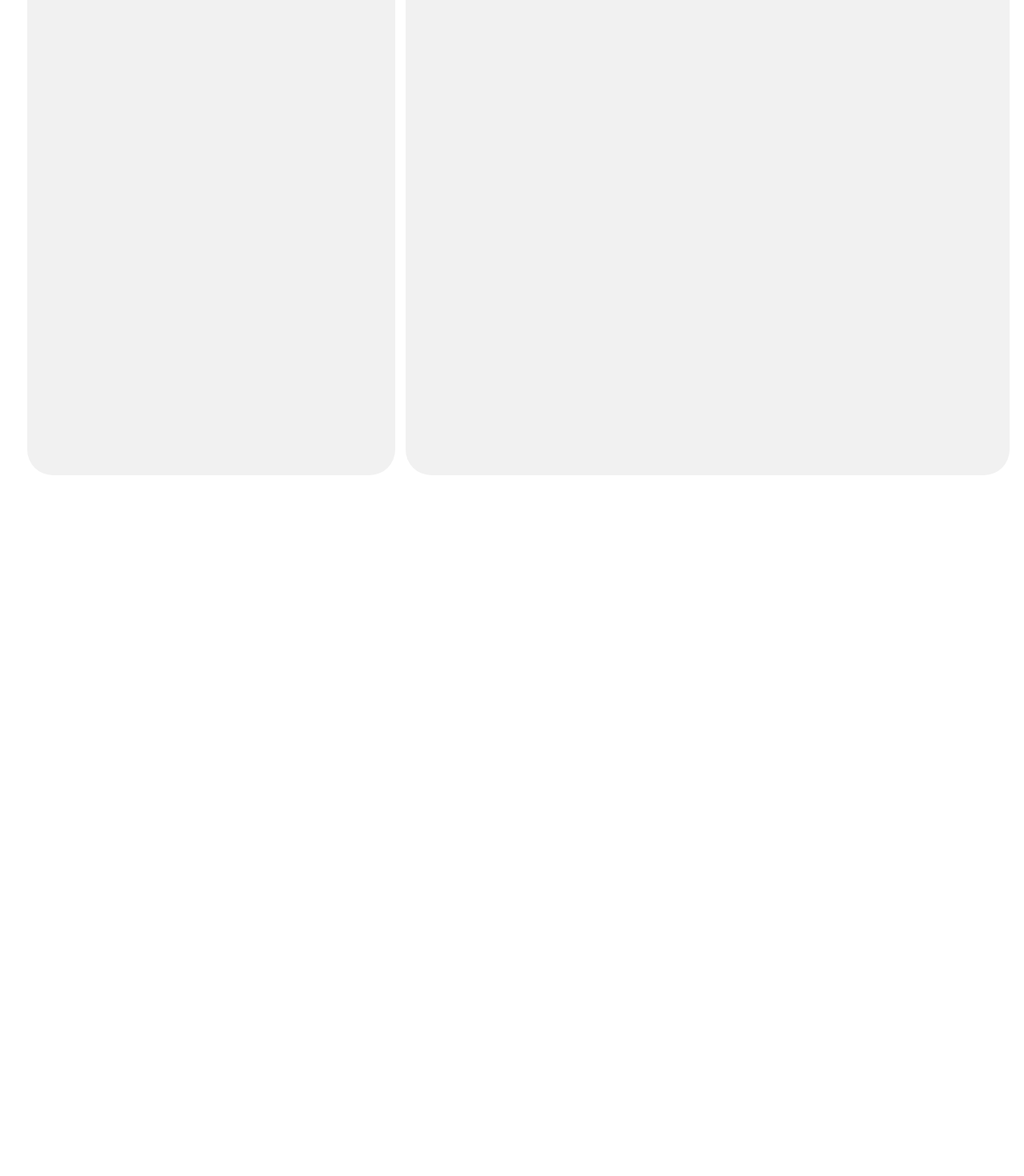
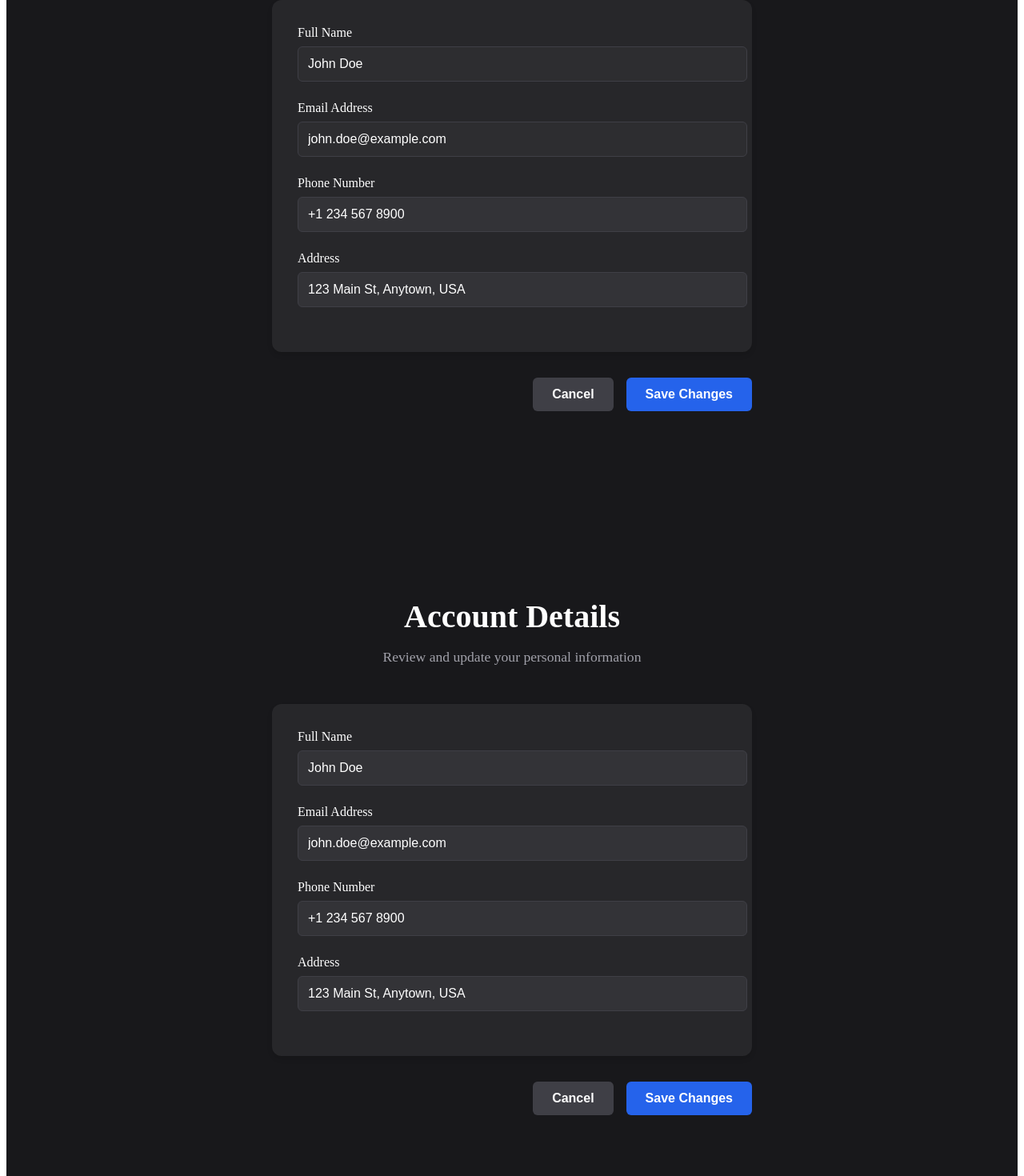
Before and after one commit to ThejasKumar100/hackutd11, a SvelteKit app in the folder FE/webApp/: page /account-details in a window 1280 px wide. Before the commit this address had no page. Shown: the part 280-1750 px from the top of the page at 80% size. Before the commit the page ends 1482 px from the top, so only its background shows below. Built offline with nearby package versions, Linux system fonts and the light colour scheme.

Commit message:
account-details page

```diff
--- /dev/null
+++ b/FE/webApp/src/routes/account-details/+page.svelte
@@ -0,0 +1,245 @@
+<script lang="ts">
+    import Header from '../user-dashboard/Header.svelte';
+    import { goto } from '$app/navigation';
+
+    // Mock user data (replace with actual data fetching logic)
+    let user = {
+        name: "John Doe",
+        email: "john.doe@example.com",
+        phone: "+1 234 567 8900",
+        address: "123 Main St, Anytown, USA"
+    };
+
+    function handleSave() {
+        // Implement save logic here
+        console.log('Saving user details:', user);
+        // After saving, you might want to show a success message or redirect
+    }
+
+    function handleCancel() {
+        goto('/user-dashboard');
+    }
+</script>
+
+<Header />
+
+<div class="account-container">
+    <div class="account-content">
+        <div class="account-header">
+            <h1>Account Details</h1>
+            <p class="subtitle">Review and update your personal information</p>
+        </div>
+
+        <form class="account-form" on:submit|preventDefault={handleSave}>
+            <div class="form-panel">
+                <div class="form-group">
+                    <label for="name">Full Name</label>
+                    <input type="text" id="name" value={user.name} readonly>
+                </div>
+
+                <div class="form-group">
+                    <label for="email">Email Address</label>
+                    <input type="email" id="email" value={user.email} readonly>
+                </div>
+
+                <div class="form-group">
+                    <label for="phone">Phone Number</label>
+                    <input type="tel" id="phone" bind:value={user.phone}>
+                </div>
+
+                <div class="form-group">
+                    <label for="address">Address</label>
+                    <input type="text" id="address" bind:value={user.address}>
+                </div>
+            </div>
+
+            <div class="button-group">
+                <button type="button" class="cancel-button" on:click={handleCancel}>
+                    Cancel
+                </button>
+                <button type="submit" class="save-button">
+                    Save Changes
+                </button>
+            </div>
+        </form>
+    </div>
+</div>
+
+<Header />
+
+<div class="account-container">
+    <div class="account-content">
+        <div class="account-header">
+            <h1>Account Details</h1>
+            <p class="subtitle">Review and update your personal information</p>
+        </div>
+
+        <form class="account-form" on:submit|preventDefault={handleSave}>
+            <div class="form-panel">
+                <div class="form-group">
+                    <label for="name">Full Name</label>
+                    <input type="text" id="name" bind:value={user.name} required>
+
+                </div>
+
+                <div class="form-group">
+                    <label for="email">Email Address</label>
+                    <input type="email" id="email" bind:value={user.email} required>
+                </div>
+
+                <div class="form-group">
+                    <label for="phone">Phone Number</label>
+                    <input type="tel" id="phone" bind:value={user.phone}>
+                </div>
+
+                <div class="form-group">
+                    <label for="address">Address</label>
+                    <input type="text" id="address" bind:value={user.address}>
+                </div>
+            </div>
+
+            <div class="button-group">
+                <button type="button" class="cancel-button" on:click={handleCancel}>
+                    Cancel
+                </button>
+                <button type="submit" class="save-button">
+                    Save Changes
+                </button>
+            </div>
+        </form>
+    </div>
+</div>
+
+<style>
+    .account-container {
+        padding-top: 5rem;
+        min-height: 100vh;
+        background-color: rgb(24 24 27);
+    }
+
+    .account-content {
+        max-width: 600px;
+        margin: 0 auto;
+        padding: 2rem;
+    }
+
+    .account-header {
+        margin-bottom: 3rem;
+        text-align: center;
+    }
+
+    h1 {
+        color: white;
+        font-size: 2.5rem;
+        margin-bottom: 0.75rem;
+    }
+
+    .subtitle {
+        color: rgb(161 161 170);
+        font-size: 1.1rem;
+    }
+
+    .form-panel {
+        background-color: rgb(39 39 42);
+        border-radius: 12px;
+        padding: 2rem;
+        margin-bottom: 2rem;
+        box-shadow: 0 4px 6px rgba(0, 0, 0, 0.1);
+    }
+
+    .form-group {
+        margin-bottom: 1.5rem;
+    }
+
+    label {
+        display: block;
+        color: white;
+        margin-bottom: 0.5rem;
+        font-size: 1rem;
+        font-weight: 500;
+    }
+
+    input {
+        width: 100%;
+        padding: 0.75rem;
+        border-radius: 6px;
+        border: 1px solid rgb(63 63 70);
+        background-color: rgb(51 51 55);
+        color: white;
+        font-size: 1rem;
+        transition: border-color 0.2s, box-shadow 0.2s;
+    }
+
+    input[readonly] {
+        background-color: rgb(45 45 48);
+        cursor: not-allowed;
+    }
+
+    input:focus {
+        outline: none;
+        border-color: #3b82f6;
+        box-shadow: 0 0 0 2px rgba(59, 130, 246, 0.3);
+    }
+
+    .button-group {
+        display: flex;
+        justify-content: flex-end;
+        gap: 1rem;
+    }
+
+    .cancel-button, .save-button {
+        padding: 0.75rem 1.5rem;
+        border: none;
+        border-radius: 6px;
+        font-weight: 600;
+        font-size: 1rem;
+        cursor: pointer;
+        transition: background-color 0.2s, transform 0.1s;
+    }
+
+    .cancel-button {
+        background-color: rgb(63 63 70);
+        color: white;
+    }
+
+    .cancel-button:hover {
+        background-color: rgb(82 82 91);
+        transform: translateY(-2px);
+    }
+
+    .save-button {
+        background-color: #2563EB;
+        color: white;
+    }
+
+    .save-button:hover {
+        background-color: #1D4ED8;
+        transform: translateY(-2px);
+    }
+
+    @media (max-width: 640px) {
+        .account-content {
+            padding: 1.5rem;
+        }
+
+        h1 {
+            font-size: 2rem;
+        }
+
+        .subtitle {
+            font-size: 1rem;
+        }
+
+        .form-panel {
+            padding: 1.5rem;
+        }
+
+        .button-group {
+            flex-direction: column;
+        }
+
+        .cancel-button, .save-button {
+            width: 100%;
+        }
+    }
+</style>
```
Also changed, not shown: FE/webApp/src/routes/user-dashboard/+page.svelte (+6 -1 lines).
